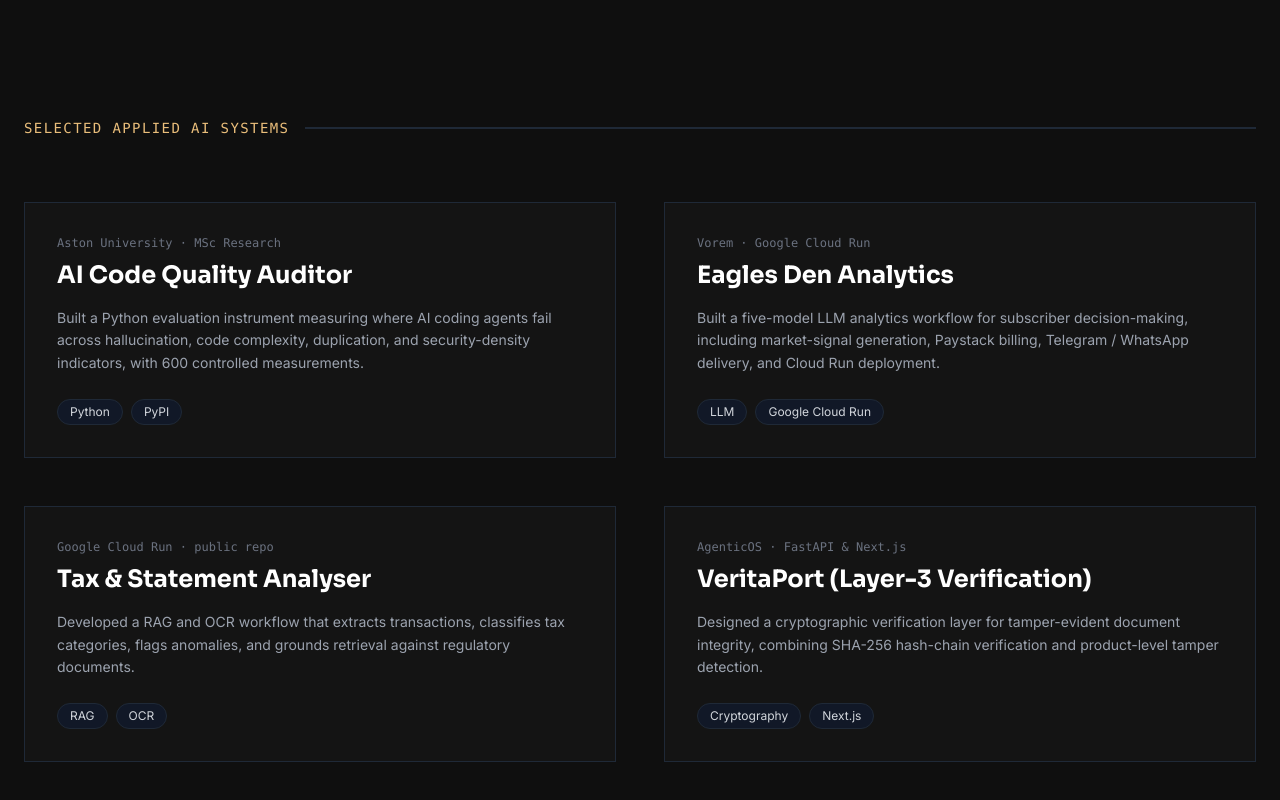
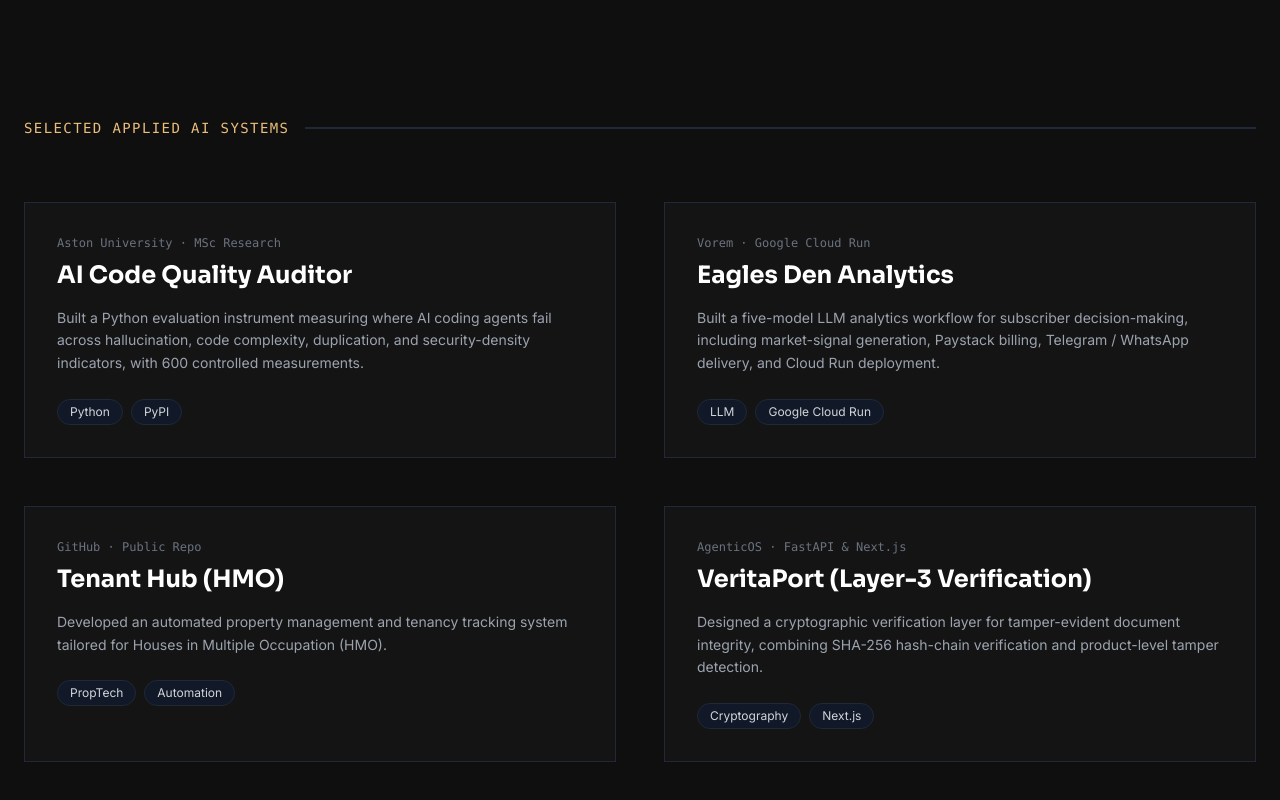
Before and after one commit to dominicrume/ORume_DOMINIC_WEBSITE, a Next.js app: page /portfolio in a window 1280 px wide. Shown: the part 3295-4095 px from the top of the page. Built offline with nearby package versions, Linux system fonts and the light colour scheme; no server answers.

Commit message:
feat: make portfolio projects clickable and swap Tax Calculator with Tenant Hub

```diff
--- a/app/portfolio/page.tsx
+++ b/app/portfolio/page.tsx
@@ -171,7 +171,7 @@ export default function PortfolioPage() {
 
           <div className="grid grid-cols-1 lg:grid-cols-2 gap-12">
 
-            <div className="group border border-gray-800 hover:border-[#eabe7b] transition-colors p-8 bg-[#141414]">
+            <a href="https://auditor-dashboard-rume.fly.dev/" target="_blank" rel="noopener noreferrer" className="group block border border-gray-800 hover:border-[#eabe7b] transition-colors p-8 bg-[#141414]">
               <div className="text-xs font-mono text-gray-500 mb-2">Aston University · MSc Research</div>
               <h3 className="text-2xl font-display font-bold text-white mb-4 group-hover:text-[#eabe7b] transition-colors">AI Code Quality Auditor</h3>
               <p className="text-gray-400 text-sm leading-relaxed mb-6">
@@ -181,9 +181,9 @@ export default function PortfolioPage() {
                 <span className="text-xs bg-gray-900 text-gray-300 px-3 py-1 rounded-full border border-gray-800">Python</span>
                 <span className="text-xs bg-gray-900 text-gray-300 px-3 py-1 rounded-full border border-gray-800">PyPI</span>
               </div>
-            </div>
+            </a>
 
-            <div className="group border border-gray-800 hover:border-[#eabe7b] transition-colors p-8 bg-[#141414]">
+            <a href="https://eaglesden.online/" target="_blank" rel="noopener noreferrer" className="group block border border-gray-800 hover:border-[#eabe7b] transition-colors p-8 bg-[#141414]">
               <div className="text-xs font-mono text-gray-500 mb-2">Vorem · Google Cloud Run</div>
               <h3 className="text-2xl font-display font-bold text-white mb-4 group-hover:text-[#eabe7b] transition-colors">Eagles Den Analytics</h3>
               <p className="text-gray-400 text-sm leading-relaxed mb-6">
@@ -193,21 +193,21 @@ export default function PortfolioPage() {
                 <span className="text-xs bg-gray-900 text-gray-300 px-3 py-1 rounded-full border border-gray-800">LLM</span>
                 <span className="text-xs bg-gray-900 text-gray-300 px-3 py-1 rounded-full border border-gray-800">Google Cloud Run</span>
               </div>
-            </div>
+            </a>
 
-            <div className="group border border-gray-800 hover:border-[#eabe7b] transition-colors p-8 bg-[#141414]">
-              <div className="text-xs font-mono text-gray-500 mb-2">Google Cloud Run · public repo</div>
-              <h3 className="text-2xl font-display font-bold text-white mb-4 group-hover:text-[#eabe7b] transition-colors">Tax & Statement Analyser</h3>
+            <a href="https://github.com/dominicrume/TENANT-HUB" target="_blank" rel="noopener noreferrer" className="group block border border-gray-800 hover:border-[#eabe7b] transition-colors p-8 bg-[#141414]">
+              <div className="text-xs font-mono text-gray-500 mb-2">GitHub · Public Repo</div>
+              <h3 className="text-2xl font-display font-bold text-white mb-4 group-hover:text-[#eabe7b] transition-colors">Tenant Hub (HMO)</h3>
               <p className="text-gray-400 text-sm leading-relaxed mb-6">
-                Developed a RAG and OCR workflow that extracts transactions, classifies tax categories, flags anomalies, and grounds retrieval against regulatory documents.
+                Developed an automated property management and tenancy tracking system tailored for Houses in Multiple Occupation (HMO).
               </p>
               <div className="flex flex-wrap gap-2">
-                <span className="text-xs bg-gray-900 text-gray-300 px-3 py-1 rounded-full border border-gray-800">RAG</span>
-                <span className="text-xs bg-gray-900 text-gray-300 px-3 py-1 rounded-full border border-gray-800">OCR</span>
+                <span className="text-xs bg-gray-900 text-gray-300 px-3 py-1 rounded-full border border-gray-800">PropTech</span>
+                <span className="text-xs bg-gray-900 text-gray-300 px-3 py-1 rounded-full border border-gray-800">Automation</span>
               </div>
-            </div>
+            </a>
 
-            <div className="group border border-gray-800 hover:border-[#eabe7b] transition-colors p-8 bg-[#141414]">
+            <a href="https://www.veritaport.co.uk/" target="_blank" rel="noopener noreferrer" className="group block border border-gray-800 hover:border-[#eabe7b] transition-colors p-8 bg-[#141414]">
               <div className="text-xs font-mono text-gray-500 mb-2">AgenticOS · FastAPI & Next.js</div>
               <h3 className="text-2xl font-display font-bold text-white mb-4 group-hover:text-[#eabe7b] transition-colors">VeritaPort (Layer-3 Verification)</h3>
               <p className="text-gray-400 text-sm leading-relaxed mb-6">
@@ -217,7 +217,7 @@ export default function PortfolioPage() {
                 <span className="text-xs bg-gray-900 text-gray-300 px-3 py-1 rounded-full border border-gray-800">Cryptography</span>
                 <span className="text-xs bg-gray-900 text-gray-300 px-3 py-1 rounded-full border border-gray-800">Next.js</span>
               </div>
-            </div>
+            </a>
 
           </div>
         </section>
```
